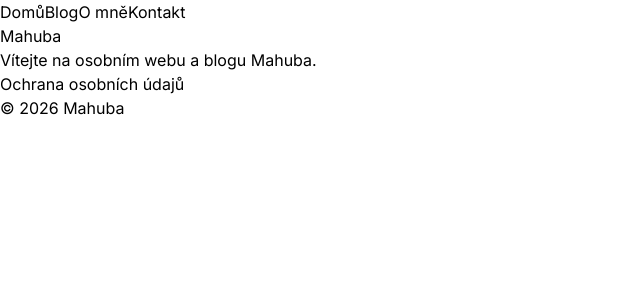
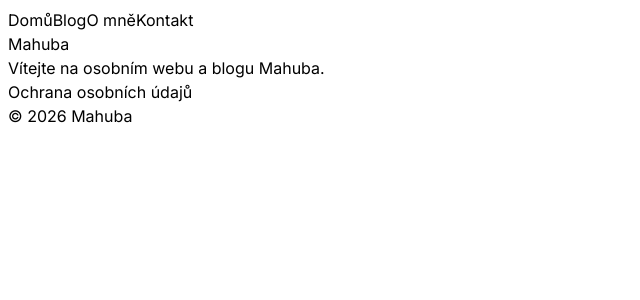
Before and after one commit to zuzanahu/mahuba-web, a Next.js app: page / in a window 1280 px wide. Shown: the top 300 px of the page, without its empty margins (0-640 px from the left). Built offline with nearby package versions, Linux system fonts and the light colour scheme.

Commit message:
update: add padding to page

```diff
--- a/src/app/layout.tsx
+++ b/src/app/layout.tsx
@@ -20,7 +20,7 @@ export default function RootLayout({
 }) {
   return (
     <html lang="cs" className={inter.className}>
-      <body>
+      <body className="p-2">
         <header>
           <nav>
             <Link href="/">Domů</Link>
```
